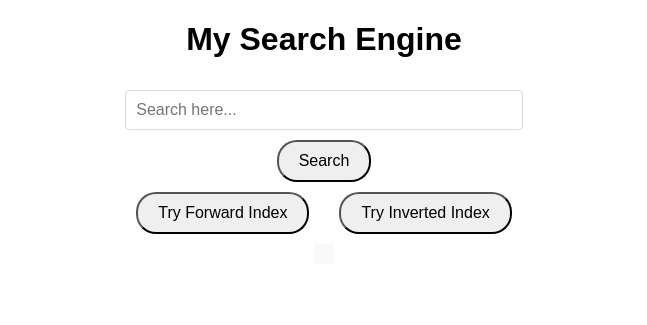
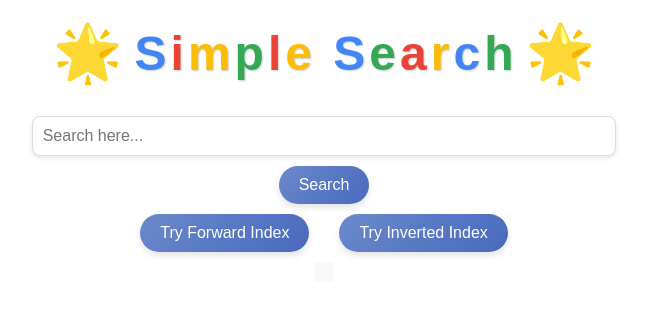
Before and after one commit to bowl1/Search-Engine-with-different-index, a plain HTML site: page web/index.html in a window 1280 px wide. Shown: the whole page, without its empty margins (316-963 px from the left). Drawn offline with Linux system fonts and the light colour scheme.

Commit message:
update UI design

```diff
--- a/web/index.html
+++ b/web/index.html
@@ -16,7 +16,23 @@
 
             <!-- 搜索框和按钮 -->
             <div id="search-controls">
-                <h1>My Search Engine</h1>
+                <h1 id="logo">
+                    <span class="star">🌟</span>
+                    <span class="letter" style="color: #4285F4;">S</span>
+                    <span class="letter" style="color: #EA4335;">i</span>
+                    <span class="letter" style="color: #FBBC05;">m</span>
+                    <span class="letter" style="color: #34A853;">p</span>
+                    <span class="letter" style="color: #EA4335;">l</span>
+                    <span class="letter" style="color: #FBBC05;">e</span>
+                    <span class="letter" style="color: #EA4335;">&nbsp;</span>
+                    <span class="letter" style="color: #4285F4;">S</span>
+                    <span class="letter" style="color: #34A853;">e</span>
+                    <span class="letter" style="color: #EA4335;">a</span>
+                    <span class="letter" style="color: #FBBC05;">r</span>
+                    <span class="letter" style="color: #4285F4;">c</span>
+                    <span class="letter" style="color: #34A853;">h</span>
+                    <span class="star">🌟</span>
+                </h1>
                 <input id="searchbox" type="text" placeholder="Search here..." />
                 <button id="searchbutton">Search</button>
                 <div id="index-selection">
--- a/web/style.css
+++ b/web/style.css
@@ -4,7 +4,7 @@ html, body {
     height: 100%;
     margin: 0;
     padding: 0;
-    font-family: Arial, sans-serif;
+    font-family: 'Poppins', sans-serif; /* 使用现代字体 */
 }
 
 /* 使 #content 水平居中，但位于页面上方 */
@@ -34,6 +34,30 @@ html, body {
     overflow-y: auto;   /* 可选：允许内容滚动 */
 }
 
+/* 标题容器样式 */
+#logo {
+    display: flex;
+    align-items: center; /* 垂直居中 */
+    justify-content: center; /* 水平居中 */
+    font-size: 3rem;
+    font-weight: bold;
+    margin: 20px 0;
+    font-family: Arial, sans-serif;
+}
+
+/* 字母样式 */
+#logo .letter {
+    margin: 0 2px; /* 字母之间的间距 */
+    text-shadow: 1px 1px 2px rgba(0, 0, 0, 0.2);
+}
+
+/* 星星样式 */
+#logo .star {
+    font-size: 3.5rem; /* 星星大小，可根据需要调整 */
+    margin: 0 10px; /* 星星和文字的间距 */
+    color: gold; /* 为星星设置颜色，浏览器对 Emoji 支持不同，建议保留原色 */
+}
+
 /* 搜索框和按钮区域 */
 #search-controls {
     display: flex;
@@ -47,6 +71,10 @@ html, body {
     font-size: 16px;
     margin-bottom: 10px;
     width: 100%;
+    border: solid 1px #dcdcdc;
+    border-radius: 8px;
+    box-shadow: 0 2px 4px rgba(0, 0, 0, 0.1);
+    transition: box-shadow 0.3s, border 0.3s;
 }
 
 /* 设置搜索按钮的样式 */
@@ -56,7 +84,19 @@ html, body {
     font-size: 16px;
     cursor: pointer;
     margin-bottom: 10px;
-    border-radius: 20px;
+    border-radius: 30px;
+    background: linear-gradient(135deg, #6a89cc, #4a69bd);
+    color: #fff;
+    border: none;
+    box-shadow: 0 4px 6px rgba(0, 0, 0, 0.1);
+    transition: transform 0.2s, box-shadow 0.2s;
+    font-family: 'Poppins', sans-serif;
+}
+
+#searchbutton:hover,
+#index-selection button:hover {
+    transform: translateY(-2px);
+    box-shadow: 0 6px 10px rgba(0, 0, 0, 0.15);
 }
 
 #index-selection {
```
Also changed, not shown: 1 other file.
